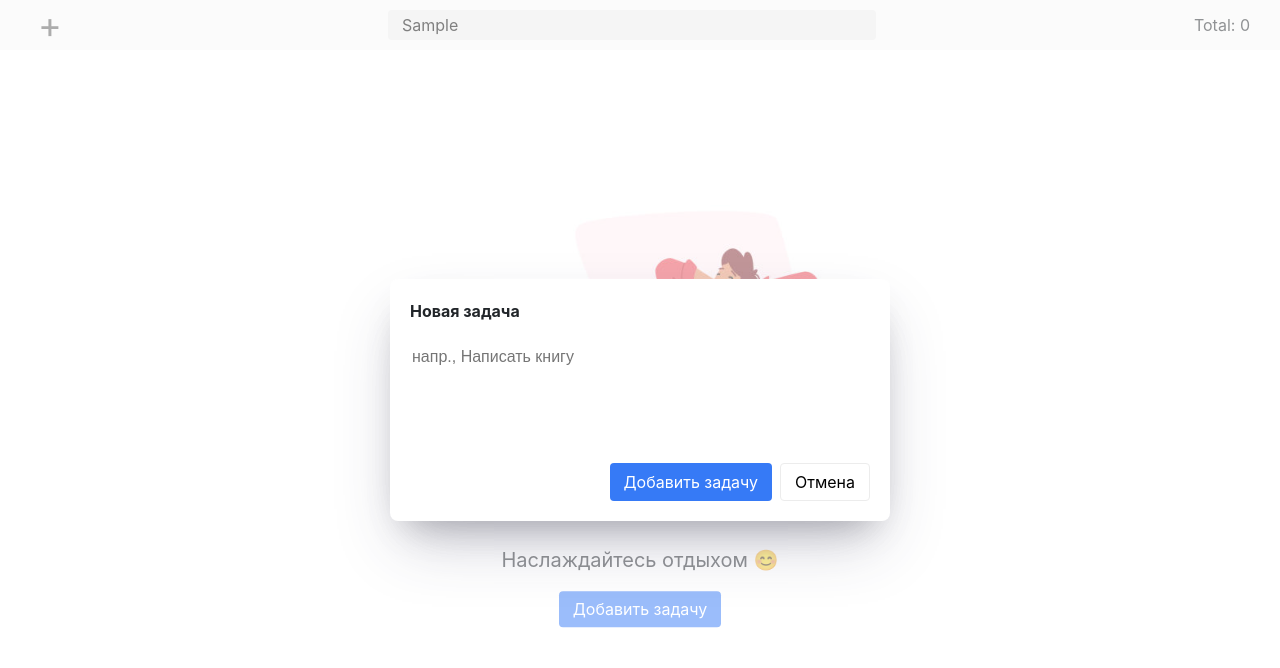
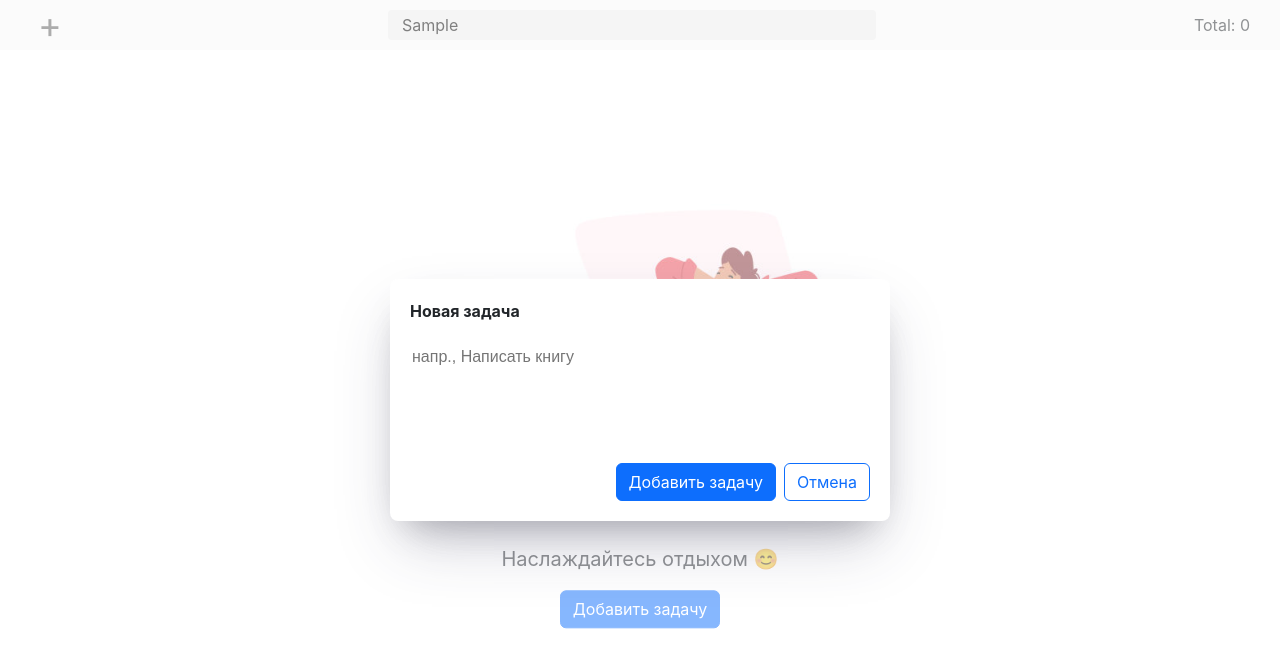
Before and after one commit to leekirill/react-todo, a React (Create React App) app: page / in a window 1280 px wide. Both pictures are taken after typing "Sample" into the empty fields and a click on the button "Добавить задачу". Shown: the top 668 px of the page. Built offline with nearby package versions, Linux system fonts and the light colour scheme; no server answers.

Commit message:
Пофиксил ошибку в форме с закрытием окна

```diff
--- a/src/App.js
+++ b/src/App.js
@@ -42,8 +42,8 @@ export default function App() {
 
   return (
     <>
+      <Header onClick={toggleState} total={todos && todos.length} />
       {loading ? <Loading /> : ""}
-      <Header onClick={toggleState} total={todos && todos.length} />
       {todos.length === 0 ? (
         <Welcome onClick={toggleState} />
       ) : (
--- a/src/components/Form/EditForm.jsx
+++ b/src/components/Form/EditForm.jsx
@@ -2,6 +2,7 @@ import { useEffect, useState } from 'react'
 import style from '../Form/Form.module.scss'
 import { editTodo } from "../../redux/todos/todos-operation";
 import { useDispatch } from 'react-redux';
+import Button from "react-bootstrap/Button";
 
 
 export default function EditForm({ onClickEdit, taskName, isEdit, editNameIndex }) {
@@ -21,6 +22,7 @@ export default function EditForm({ onClickEdit, taskName, isEdit, editNameIndex
   const handleSubmit = (e) => {
     e.preventDefault()
     onSubmitEditTodo(editNameIndex, value)
+    setValue(value)
   }
 
   return (
@@ -39,8 +41,8 @@ export default function EditForm({ onClickEdit, taskName, isEdit, editNameIndex
           ></textarea>
         </label>
         <div className={style.button__container}>
-          <button type="submit" className={style.btn} onClick={onClickEdit}>Сохранить</button>
-          <button type="button" className={style.btnSecondary} onClick={onClickEdit}>Отмена</button>
+          <Button variant="primary" type="submit" onClick={onClickEdit}>Сохранить</Button>
+          <Button variant="outline-primary" type="button" onClick={onClickEdit}>Отмена</Button>
         </div>
 
       </form>
--- a/src/components/Form/Form.jsx
+++ b/src/components/Form/Form.jsx
@@ -2,6 +2,8 @@ import { useEffect, useState } from 'react'
 import style from '../Form/Form.module.scss'
 import { addTodo } from "../../redux/todos/todos-operation";
 import { useDispatch } from 'react-redux';
+import Button from "react-bootstrap/Button";
+
 
 
 export default function Form({ toggleChange }) {
@@ -44,8 +46,8 @@ export default function Form({ toggleChange }) {
           ></textarea>
         </label>
         <div className={style.button__container}>
-          <button type="submit" className={style.btn} onClick={toggleChange}>Добавить задачу</button>
-          <button type="button" className={style.btnSecondary} onClick={toggleChange}>Отмена</button>
+          <Button variant="primary" type="submit" onClick={toggleChange}>Добавить задачу</Button>
+          <Button variant="outline-primary" type="button" onClick={toggleChange}>Отмена</Button>
         </div>
 
       </form>
--- a/src/components/Welcome/Welcome.jsx
+++ b/src/components/Welcome/Welcome.jsx
@@ -1,12 +1,13 @@
 import style from '../Welcome/Welcome.module.scss'
 import pic from '../../img/pic.jpg'
+import Button from "react-bootstrap/Button";
 
 export default function Welcome({onClick}) {
     return (
         <div className={style.container}>
             <img src={pic} alt="pic" className={style.image}></img>
             <p className={style.text}>Наслаждайтесь отдыхом 😊</p>
-            <button onClick={onClick} className={style.btn}>Добавить задачу</button>
+            <Button variant="primary" onClick={onClick}>Добавить задачу</Button>
         </div>
     )
 }
```
